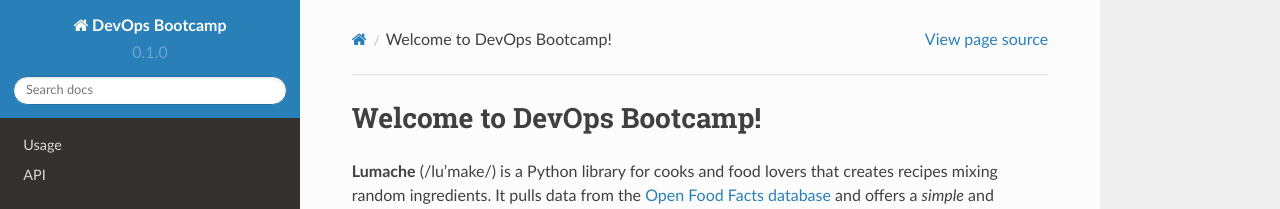
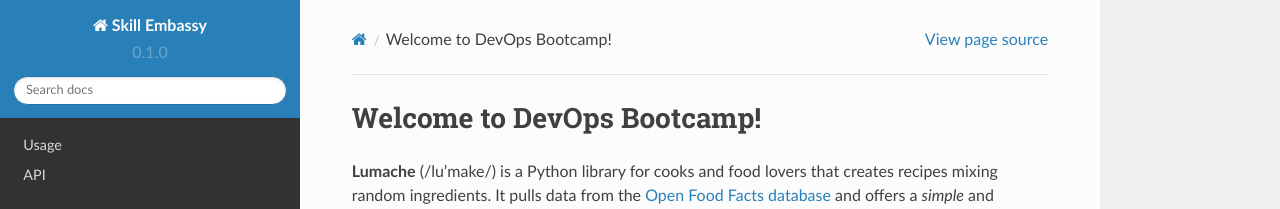
Before and after one commit to skillembassy/cloudbootcamp, a Sphinx documentation site: the page built from docs/source/index.rst, in a window 1280 px wide. Shown: the top 209 px of the page. Built offline with Sphinx 7.4.7 and the Read the Docs theme 2.0.0, drawn with Linux system fonts in a browser that asks for light colours.

Commit message:
Update conf.py

```diff
--- a/docs/source/conf.py
+++ b/docs/source/conf.py
@@ -2,7 +2,7 @@
 
 # -- Project information
 
-project = 'DevOps Bootcamp'
+project = 'Skill Embassy'
 copyright = '2021, Graziella'
 author = 'Graziella'
 
```
